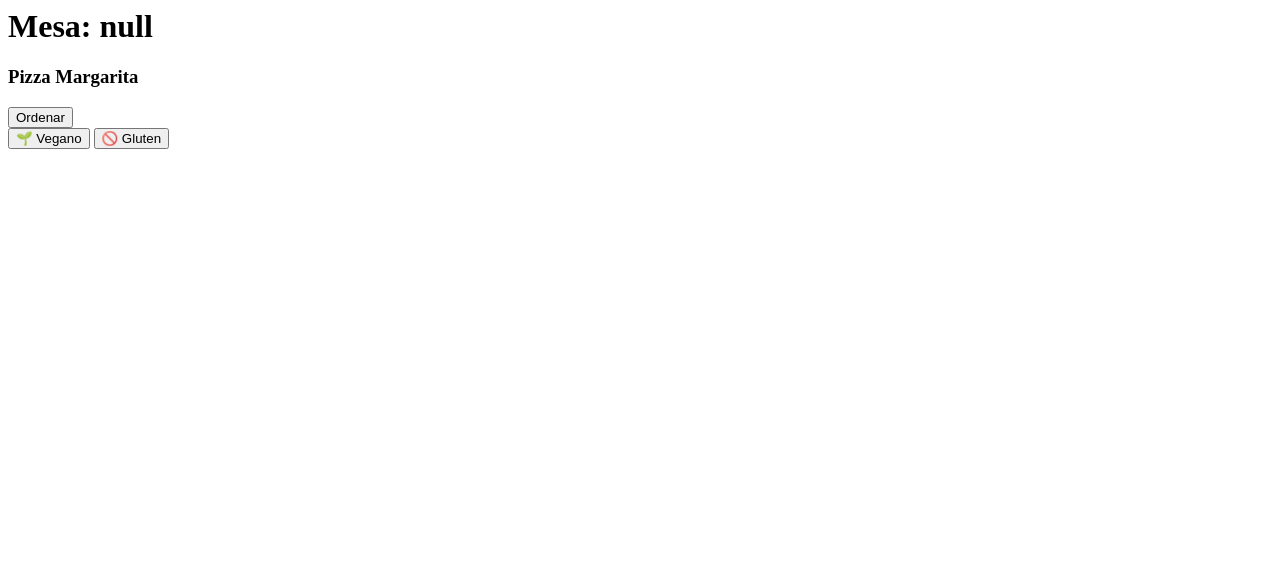
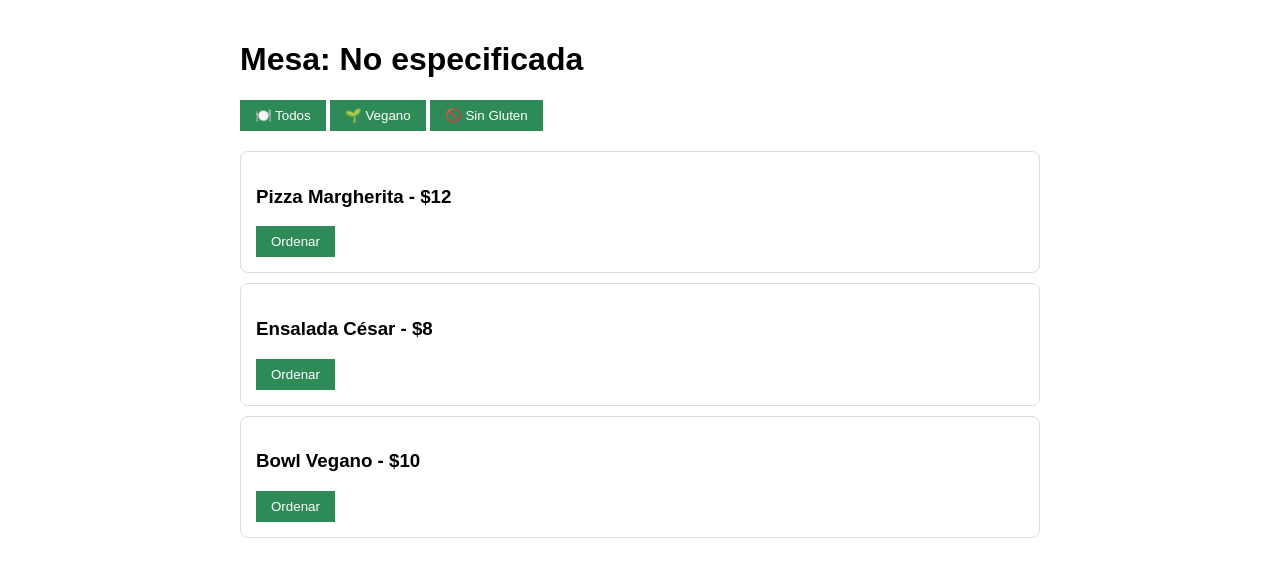
Before and after one commit to Jcoco17/Menuscan-plus, a website: page public/menu.html in a window 1280 px wide. Drawn offline with Linux system fonts and the light colour scheme.

Commit message:
Resuelve conflictos y sube cambios

```diff
--- a/public/menu.html
+++ b/public/menu.html
@@ -1,40 +1,75 @@
+<!DOCTYPE html>
+<html>
+<head>
+  <title>MenuScan+</title>
+  <style>
+    body { font-family: Arial, sans-serif; max-width: 800px; margin: 0 auto; padding: 20px; }
+    .filters { margin: 20px 0; }
+    .menu-item { border: 1px solid #ddd; padding: 15px; margin-bottom: 10px; border-radius: 8px; }
+    button { background: #2E8B57; color: white; border: none; padding: 8px 15px; cursor: pointer; }
+  </style>
+</head>
 <body>
-  <h1 id="table-header">Mesa: </h1>
-  <div class="menu-item">
-    <h3>Pizza Margarita</h3>
-    <button onclick="orderItem('Pizza Margarita')">Ordenar</button>
+  <h1 id="table-header"></h1>
+
+  <div class="filters">
+    <button onclick="filterMenu('all')">🍽️ Todos</button>
+    <button onclick="filterMenu('vegan')">🌱 Vegano</button>
+    <button onclick="filterMenu('glutenFree')">🚫 Sin Gluten</button>
   </div>
 
-  <div class="filters">
-  <button onclick="filterMenu('vegan')">🌱 Vegano</button>
-  <button onclick="filterMenu('gluten-free')">🚫 Gluten</button>
+  <div id="menu-container">
+    <!-- Los ítems del menú se cargarán aquí con JavaScript -->
   </div>
 
   <script>
-    // Mostrar mesa desde URL
+    // Obtener mesa de la URL
     const params = new URLSearchParams(window.location.search);
-    document.getElementById('table-header').textContent += params.get('table');
+    const tableId = params.get('table');
+    document.getElementById('table-header').textContent = `Mesa: ${tableId || 'No especificada'}`;
 
-	  // Ejemplo de filtrado
-  function filterMenu(diet) {
-    const items = document.querySelectorAll('.menu-item');
-    items.forEach(item => {
-      const isMatch = item.dataset[diet] === 'true';
-      item.style.display = isMatch ? 'block' : 'none';
-    });
+    // Datos del menú (luego los traeremos de Firebase)
+    const menuItems = [
+      { id: 1, name: "Pizza Margherita", price: 12, vegan: false, glutenFree: false },
+      { id: 2, name: "Ensalada César", price: 8, vegan: false, glutenFree: true },
+      { id: 3, name: "Bowl Vegano", price: 10, vegan: true, glutenFree: true }
+    ];
+
+    // Mostrar menú
+    function renderMenu(items = menuItems) {
+      const container = document.getElementById('menu-container');
+      container.innerHTML = items.map(item => `
+        <div class="menu-item" data-vegan="${item.vegan}" data-glutenFree="${item.glutenFree}">
+          <h3>${item.name} - $${item.price}</h3>
+          <button onclick="orderItem(${item.id})">Ordenar</button>
+        </div>
+      `).join('');
     }
 
-    // Enviar pedido al backend
-    async function orderItem(item) {
+    // Filtros
+    function filterMenu(type) {
+      if (type === 'all') return renderMenu();
+      const filtered = menuItems.filter(item => item[type]);
+      renderMenu(filtered);
+    }
+
+    // Ordenar ítem
+    async function orderItem(itemId) {
+      const item = menuItems.find(i => i.id === itemId);
+      try {
         const response = await fetch('/api/orders', {
           method: 'POST',
           headers: { 'Content-Type': 'application/json' },
-        body: JSON.stringify({
-          item: item,
-          table: params.get('table')
-        })
+          body: JSON.stringify({ item: item.name, table: tableId })
         });
         alert(await response.json().message);
+      } catch (error) {
+        alert("Error al ordenar");
       }
+    }
+
+    // Cargar menú al iniciar
+    renderMenu();
   </script>
 </body>
+</html>
```
Also changed, not shown: api/generate-qr.js (+13 -4 lines), api/orders.js (+17 -14 lines). Lines whose indentation alone changed are shown as unchanged.
